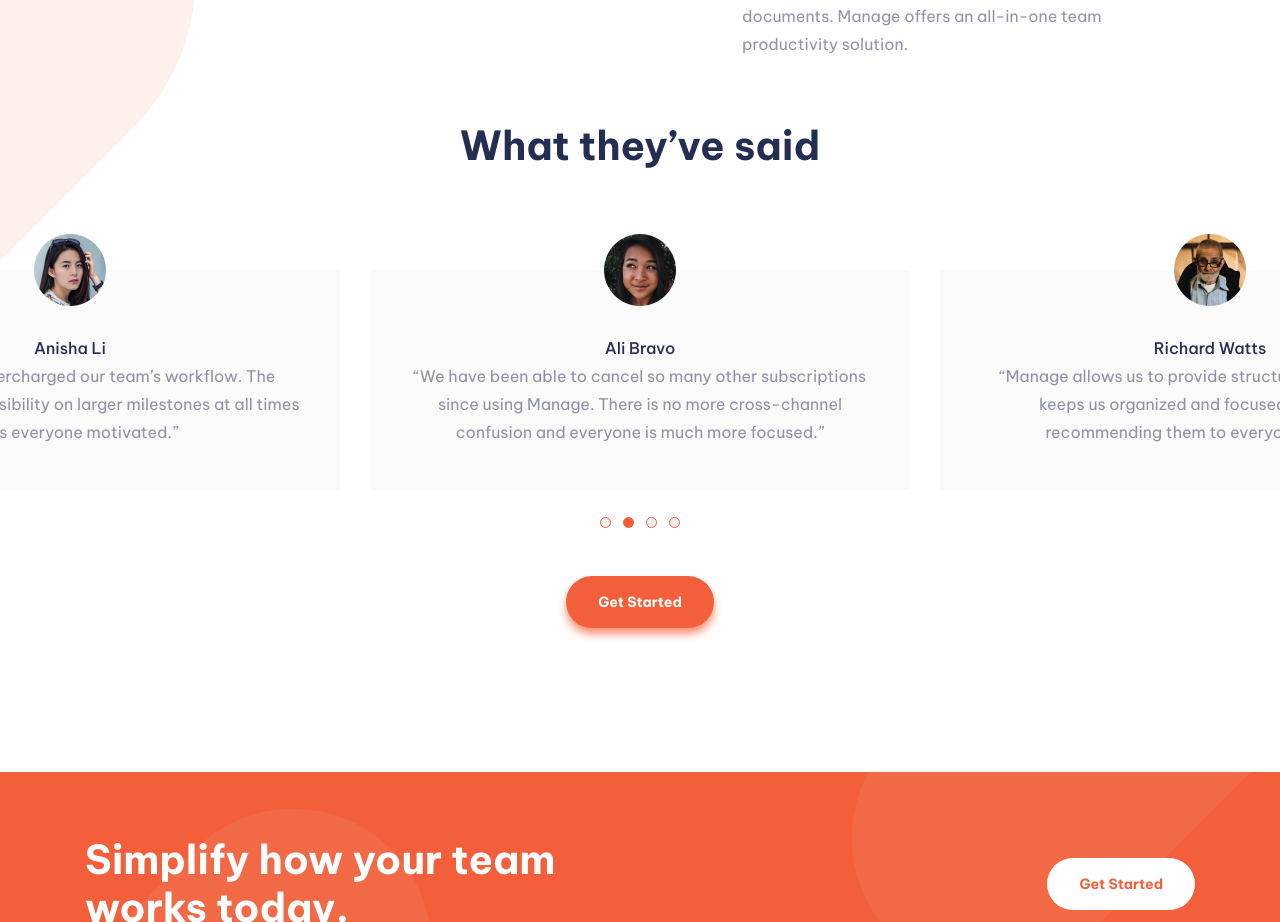
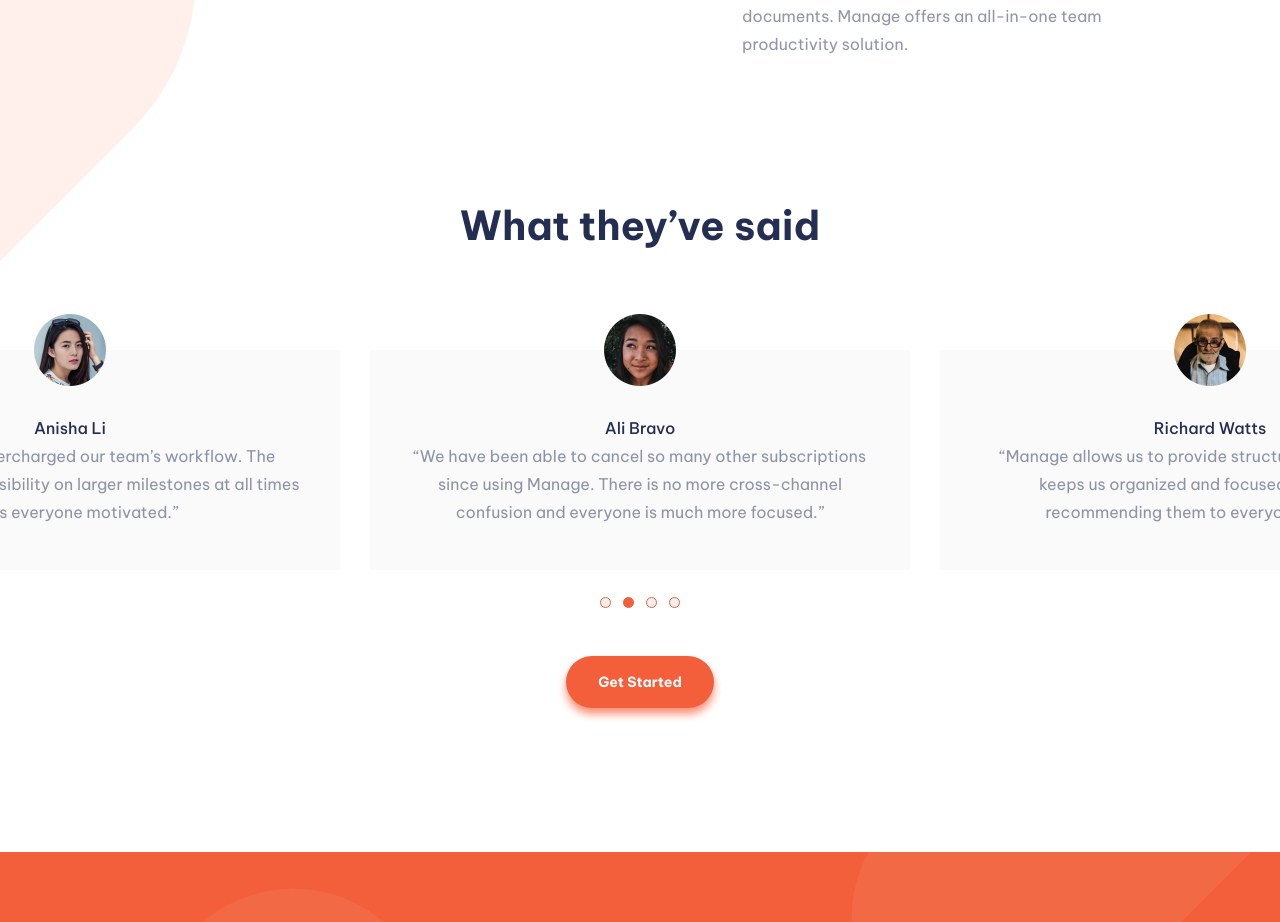
Before and after one commit to BParadowski/manage_landing_page, a Next.js app: page / in a window 1280 px wide. Shown: the part 1324-2246 px from the top of the page. Built offline with nearby package versions, Linux system fonts and the light colour scheme.

Commit message:
Minor margin fix

```diff
--- a/styles/pages/Home.module.scss
+++ b/styles/pages/Home.module.scss
@@ -276,6 +276,10 @@
   .button {
     margin-top: 3rem;
   }
+
+  @include mq(medium) {
+    margin-top: 9rem;
+  }
 }
 
 .cta {
```
